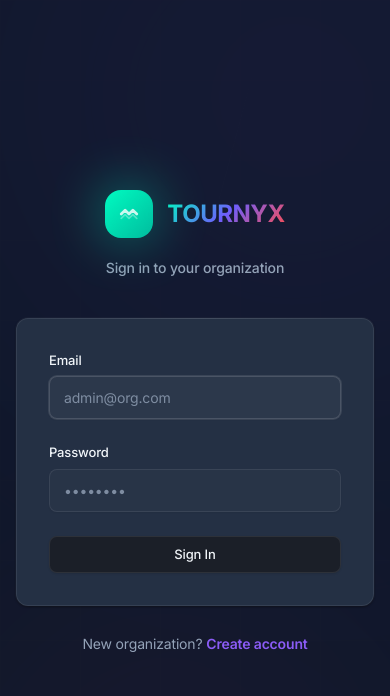
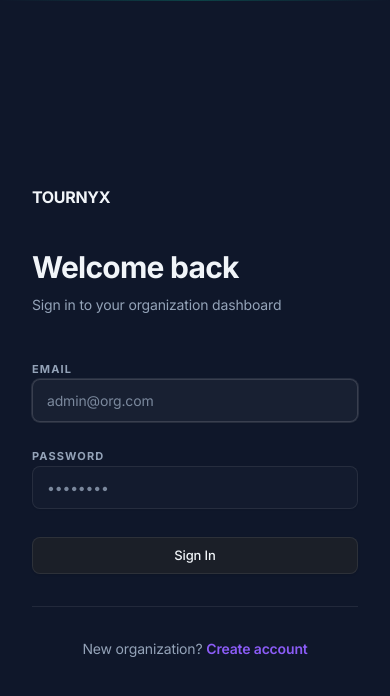
Before and after one commit to naPOME/live_stat, a Next.js app in the folder apps/cloud/: page /login in a window 390 px wide. Shown: the top 696 px of the page. Built offline with nearby package versions, Linux system fonts and the light colour scheme.

Commit message:
redesign: auth layout, login page, player profile + PUBG table bg

```diff
--- a/apps/cloud/app/(auth)/layout.tsx
+++ b/apps/cloud/app/(auth)/layout.tsx
@@ -1,18 +1,59 @@
+const BG = 'https://a-static.besthdwallpaper.com/playerunknown-s-battlegrounds-pubg-mobile-battle-in-mad-miramar-wallpaper-2560x1080-63448_14.jpg';
+
 export default function AuthLayout({ children }: { children: React.ReactNode }) {
   return (
-    <div className="min-h-screen flex items-center justify-center px-4 relative overflow-hidden">
-      {/* Gradient orbs */}
-      <div className="absolute top-[-30%] left-[-15%] w-[700px] h-[700px] rounded-full opacity-[0.05] blur-[140px] animate-gradient"
-        style={{ background: 'linear-gradient(135deg, var(--accent), var(--purple), var(--accent))', backgroundSize: '200% 200%' }} />
-      <div className="absolute bottom-[-25%] right-[-10%] w-[500px] h-[500px] rounded-full opacity-[0.04] blur-[120px] animate-gradient"
-        style={{ background: 'linear-gradient(135deg, var(--red), var(--purple), var(--red))', backgroundSize: '200% 200%', animationDelay: '3s' }} />
+    <div className="min-h-screen flex">
 
-      <div className="absolute inset-0 auth-grid-overlay" />
+      {/* ── Left: cinematic image panel ───────────────────────── */}
+      <div className="hidden lg:flex flex-col flex-1 relative overflow-hidden"
+        style={{ backgroundImage: `url(${BG})`, backgroundSize: 'cover', backgroundPosition: 'center 35%' }}>
 
+        {/* Dark gradient overlays */}
+        <div className="absolute inset-0"
+          style={{ background: 'linear-gradient(to bottom, rgba(0,0,0,0.2) 0%, rgba(0,0,0,0.5) 50%, rgba(0,0,0,0.85) 100%)' }} />
+        <div className="absolute inset-0"
+          style={{ background: 'linear-gradient(to right, transparent 60%, rgba(0,0,0,0.6) 100%)' }} />
 
-      <div className="absolute top-0 right-[30%] w-px h-[40%] opacity-[0.06] origin-top auth-accent-line" />
+        {/* Brand top-left */}
+        <div className="relative z-10 p-10">
+          <div className="flex items-center gap-3">
 
-      <div className="relative z-10 w-full max-w-[420px] animate-scale-in">{children}</div>
+            <span className="font-display text-lg font-bold tracking-wider uppercase text-white">Tournyx</span>
+          </div>
+        </div>
+
+        {/* Bottom tagline */}
+        <div className="relative z-10 mt-auto p-10 pb-14">
+          <div className="text-[10px] font-bold uppercase tracking-[0.25em] text-white/30 mb-4">
+            Esport Tournament Platform
+          </div>
+          <h2 className="text-[3.5rem] font-black text-white leading-[1.05] tracking-tight">
+            Manage.<br />Compete.<br />
+            <span style={{ color: '#00ffc3' }}>Dominate.</span>
+          </h2>
+          <p className="text-white/40 text-sm mt-5 max-w-xs leading-relaxed">
+            End-to-end tournament management — brackets, live stats, OBS overlays, and more.
+          </p>
+        </div>
+      </div>
+
+      {/* ── Right: form panel ─────────────────────────────────── */}
+      <div className="w-full lg:w-[460px] flex-shrink-0 flex flex-col items-center justify-center p-8 bg-[var(--bg-base)] relative">
+        {/* Subtle top accent line */}
+        <div className="absolute top-0 left-0 right-0 h-px"
+          style={{ background: 'linear-gradient(to right, transparent, #00ffc330, transparent)' }} />
+
+        <div className="w-full max-w-[360px]">
+          {/* Mobile logo (hidden on large screens where panel shows) */}
+          <div className="flex items-center gap-2.5 mb-10 lg:hidden">
+
+            <span className="font-display font-bold tracking-wider uppercase text-[var(--text-primary)]">Tournyx</span>
+          </div>
+
+          {children}
+        </div>
+      </div>
+
     </div>
   );
 }
--- a/apps/cloud/app/(auth)/login/page.tsx
+++ b/apps/cloud/app/(auth)/login/page.tsx
@@ -23,60 +23,70 @@ export default function LoginPage() {
   }
 
   return (
-    <div>
-      {/* Logo */}
-      <div className="text-center mb-10">
-        <div className="inline-flex items-center gap-3.5 mb-5">
-          <div className="relative">
-            <div className="w-12 h-12 rounded-2xl flex items-center justify-center"
-              style={{ background: 'linear-gradient(135deg, #00ffc3, #00b89c)' }}>
-              <svg width="20" height="20" viewBox="0 0 18 18" fill="none">
-                <path d="M2 9L5.5 5.5L9 9L12.5 5.5L16 9" stroke="white" strokeWidth="2.5" strokeLinecap="round" strokeLinejoin="round"/>
-                <path d="M2 13L5.5 9.5L9 13L12.5 9.5L16 13" stroke="white" strokeWidth="1.5" strokeLinecap="round" strokeLinejoin="round" opacity="0.4"/>
-              </svg>
-            </div>
-            <div className="absolute -inset-2 rounded-2xl blur-xl opacity-30"
-              style={{ background: 'linear-gradient(135deg, #00ffc3, #00b89c)' }} />
-          </div>
-          <span className="font-display text-2xl font-bold tracking-wider uppercase text-transparent bg-clip-text"
-            style={{ backgroundImage: 'linear-gradient(135deg, #00ffc3 0%, #6d5efc 50%, #ff4e4e 100%)' }}>
-            Tournyx
-          </span>
-        </div>
-        <p className="text-[var(--text-muted)] text-sm font-medium">Sign in to your organization</p>
+    <>
+      <div className="mb-10">
+        <h1 className="text-3xl font-black text-[var(--text-primary)] tracking-tight leading-tight">
+          Welcome back
+        </h1>
+        <p className="text-[var(--text-muted)] text-sm mt-2">
+          Sign in to your organization dashboard
+        </p>
       </div>
 
-      <form onSubmit={handleSubmit}
-        className="relative surface-elevated p-8 space-y-6 rounded-2xl accent-top">
+      <form onSubmit={handleSubmit} className="space-y-5">
         {error && (
-          <div className="bg-[#ff4e4e]/6 border border-[#ff4e4e]/15 text-[#ff4e4e] text-sm px-4 py-3 rounded-xl animate-slide-down font-medium">
+          <div className="bg-[#ff4e4e]/8 border border-[#ff4e4e]/20 text-[#ff4e4e] text-sm px-4 py-3 rounded-xl font-medium">
             {error}
           </div>
         )}
 
-        <div>
-          <label className="label">Email</label>
-          <input type="email" value={email} onChange={(e) => setEmail(e.target.value)}
-            required autoFocus className="input-premium" placeholder="admin@org.com" />
+        <div className="space-y-1.5">
+          <label className="text-[11px] font-bold uppercase tracking-widest text-[var(--text-muted)]">Email</label>
+          <input
+            type="email"
+            value={email}
+            onChange={(e) => setEmail(e.target.value)}
+            required
+            autoFocus
+            className="input-premium w-full"
+            placeholder="admin@org.com"
+          />
         </div>
 
-        <div>
-          <label className="label">Password</label>
-          <input type="password" value={password} onChange={(e) => setPassword(e.target.value)}
-            required className="input-premium" placeholder="••••••••" />
+        <div className="space-y-1.5">
+          <label className="text-[11px] font-bold uppercase tracking-widest text-[var(--text-muted)]">Password</label>
+          <input
+            type="password"
+            value={password}
+            onChange={(e) => setPassword(e.target.value)}
+            required
+            className="input-premium w-full"
+            placeholder="••••••••"
+          />
         </div>
 
-        <button type="submit" disabled={loading} className="btn-primary w-full">
-          {loading ? 'Signing in...' : 'Sign In'}
+        <button
+          type="submit"
+          disabled={loading}
+          className="btn-primary w-full py-3 text-sm font-bold mt-2"
+        >
+          {loading ? (
+            <span className="flex items-center justify-center gap-2">
+              <span className="w-4 h-4 border-2 border-current border-t-transparent rounded-full animate-spin" />
+              Signing in...
+            </span>
+          ) : 'Sign In'}
         </button>
       </form>
 
-      <p className="text-center text-[var(--text-muted)] text-sm mt-7">
-        New organization?{' '}
-        <Link href="/register" className="text-[#00ffc3] hover:text-[#6d5efc] transition-colors font-semibold">
-          Create account
-        </Link>
-      </p>
-    </div>
+      <div className="mt-8 pt-8 border-t border-[var(--border)]">
+        <p className="text-[var(--text-muted)] text-sm text-center">
+          New organization?{' '}
+          <Link href="/register" className="text-[#00ffc3] hover:opacity-80 transition-opacity font-semibold">
+            Create account
+          </Link>
+        </p>
+      </div>
+    </>
   );
 }
--- a/apps/cloud/app/globals.css
+++ b/apps/cloud/app/globals.css
@@ -323,20 +323,26 @@
 
   /* ─── Data Table ─── */
   .data-table {
-    background: var(--bg-surface);
     border: 1px solid var(--border);
     border-radius: 12px;
     overflow: hidden;
     width: 100%;
     display: block;
     box-shadow: var(--shadow-card);
+    background-color: var(--bg-surface);
+    background-image:
+      linear-gradient(rgba(15, 23, 42, 0.94), rgba(15, 23, 42, 0.94)),
+      url('https://i.redd.it/2gxxm37lrgy51.jpg');
+    background-size: cover;
+    background-position: center 30%;
   }
 
   .data-table-header {
     display: grid;
     align-items: center;
     border-bottom: 1px solid var(--border);
-    background: var(--bg-elevated);
+    background: rgba(30, 41, 59, 0.85);
+    backdrop-filter: blur(4px);
   }
 
   .data-table-header span {
```
Also changed, not shown: apps/cloud/app/(dashboard)/players/[id]/page.tsx (+69 -67 lines).
